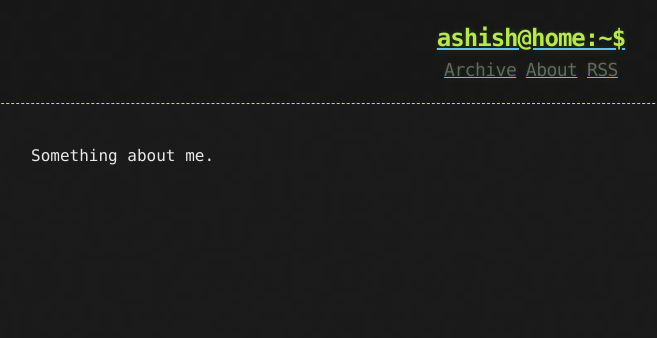
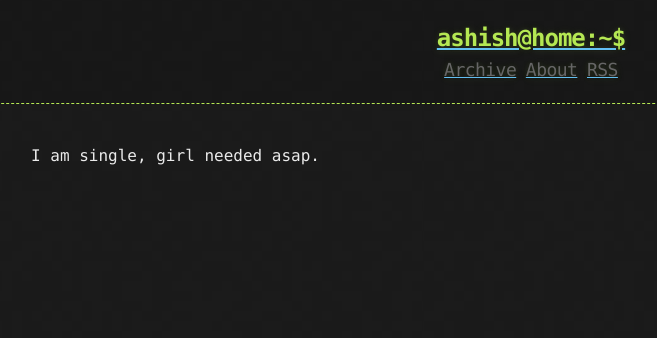
Before and after one commit to ashishkumar-work/ashishkumar-work.github.io, a Jekyll site: the page built from about.md, in a window 1280 px wide. Shown: the top 338 px of the page, without its empty margins (109-766 px from the left). Built offline with Jekyll 4.4.1, drawn with Linux system fonts in a browser that asks for light colours.

Commit message:
Update about.md

```diff
--- a/about.md
+++ b/about.md
@@ -3,4 +3,4 @@ layout: page
 title: About
 ---
 
-Something about me.
+I am single, girl needed asap.
```
